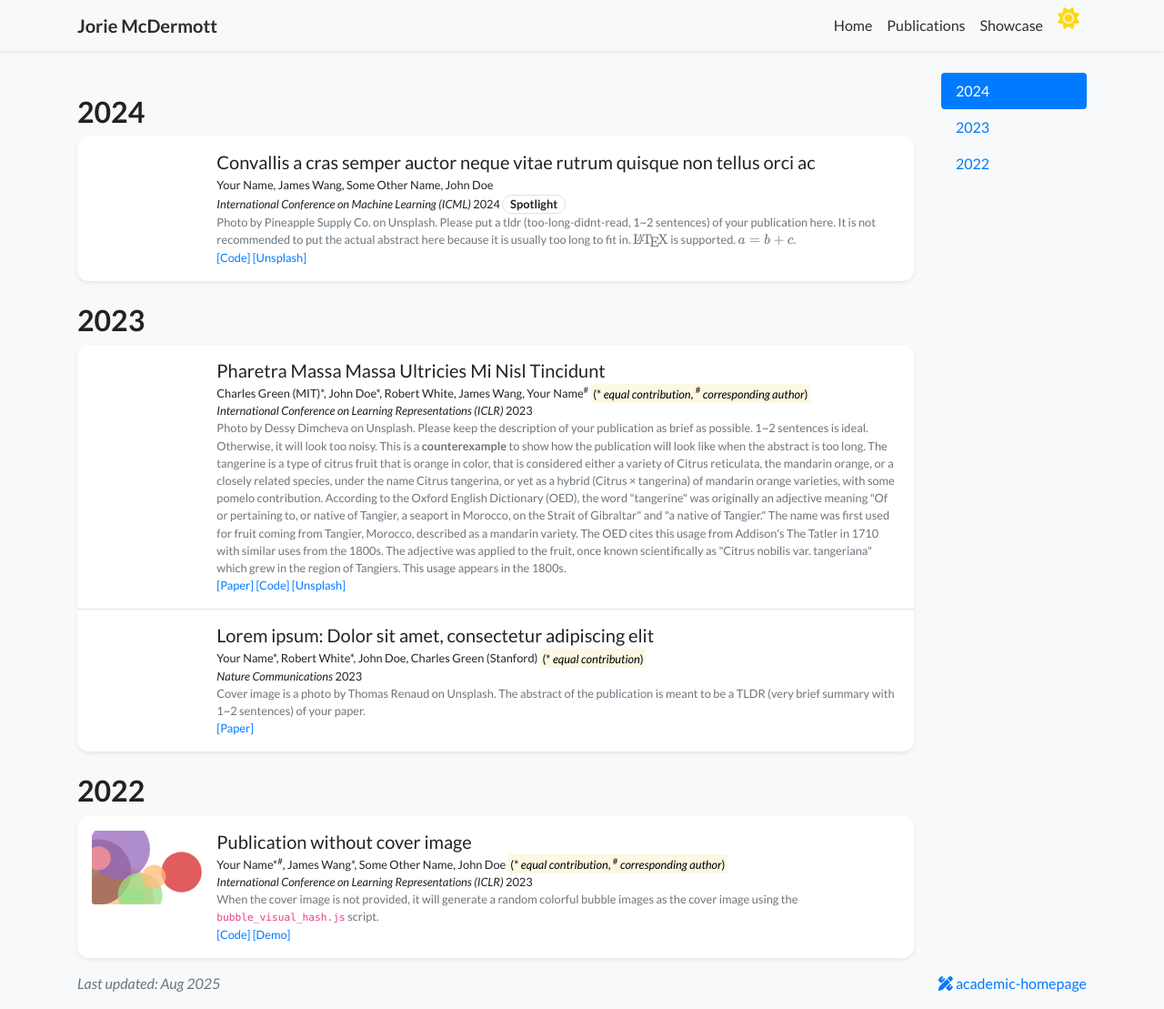
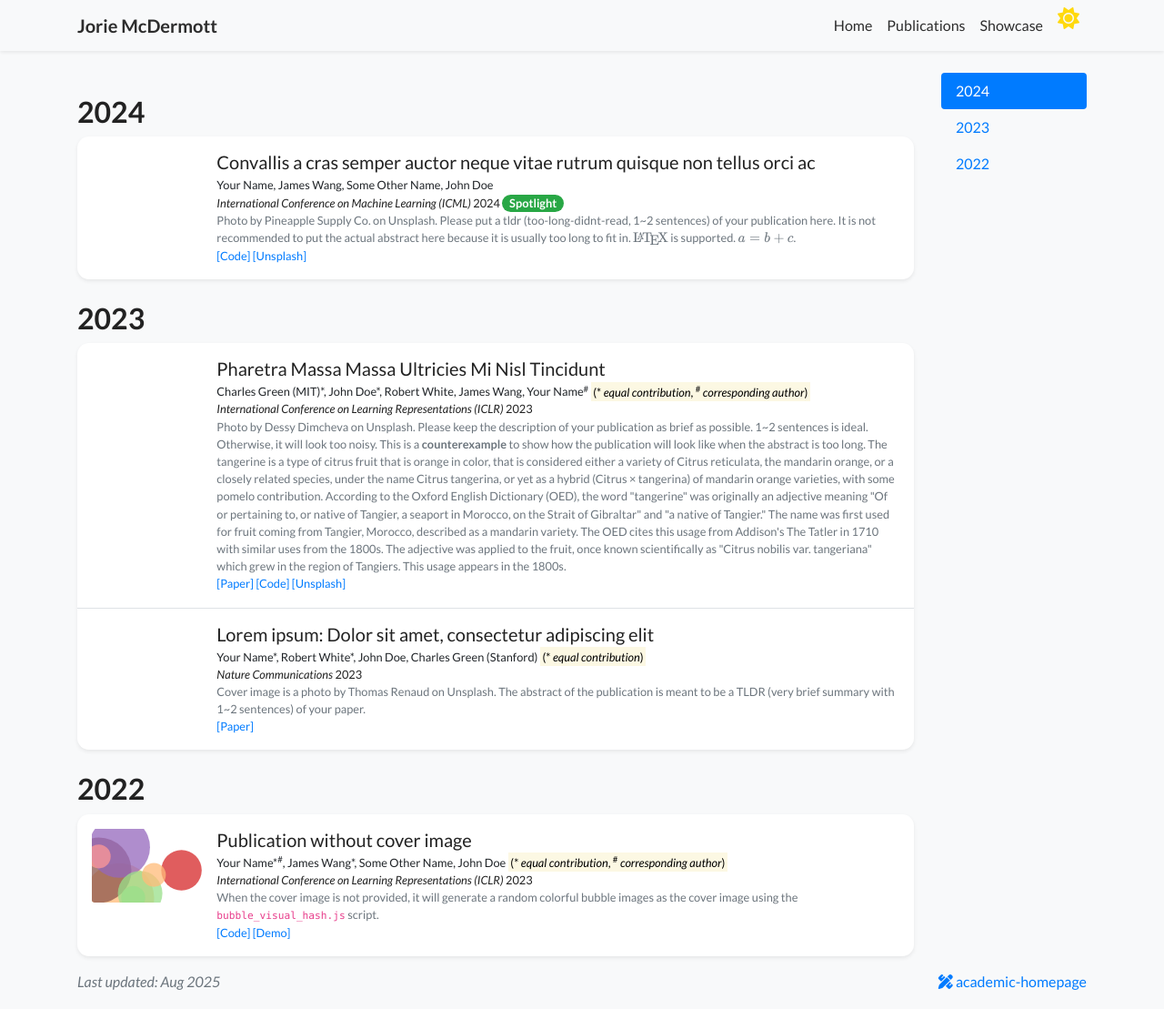
Before and after one commit to Jorie286/homepage, a Jekyll site: the page built from publications.html, in a window 1280 px wide and 1109 px high. Shown: the whole window at 91% size. Built offline with Jekyll 4.4.1, drawn with Linux system fonts in a browser that asks for light colours; nearby versions of some CDN libraries; a style sheet for code colours, icons or effects is not loaded.

Commit message:
Update global.css
Remove unnecessary lines.

```diff
--- a/assets/css/global.css
+++ b/assets/css/global.css
@@ -59,13 +59,6 @@ h1, h2, h3, h4, h5, h6,
     background-color: #fff;
 }
 
-.badge,
-.inline-badge {
-    background-color: #fff !important;
-    color: #222; /* or your preferred text color */
-    border: 1px solid #e0e0e0; /* optional: subtle border */
-}
-
 body.dark-theme .badge,
 body.dark-theme .inline-badge {
     background-color: #fff !important;
```
